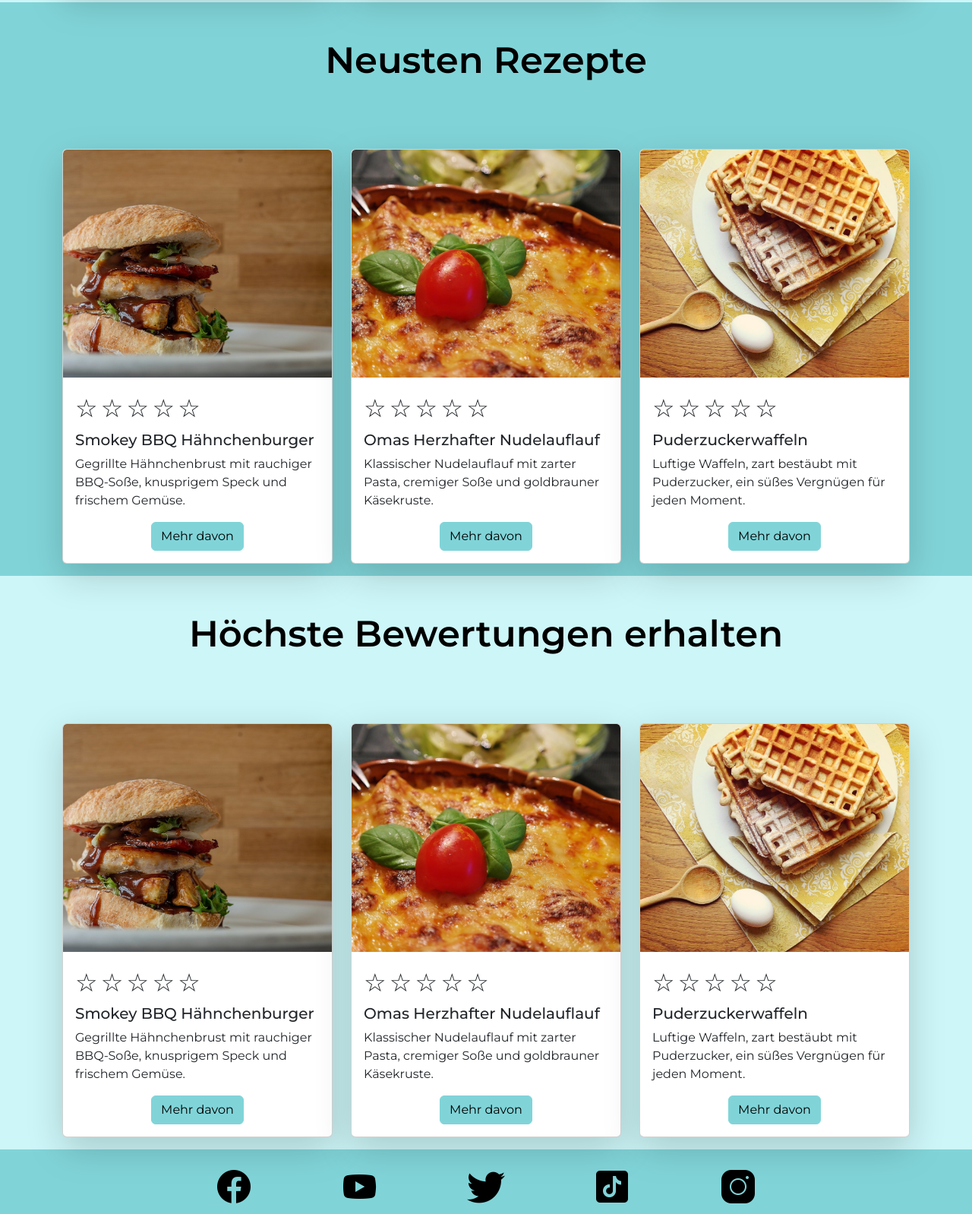
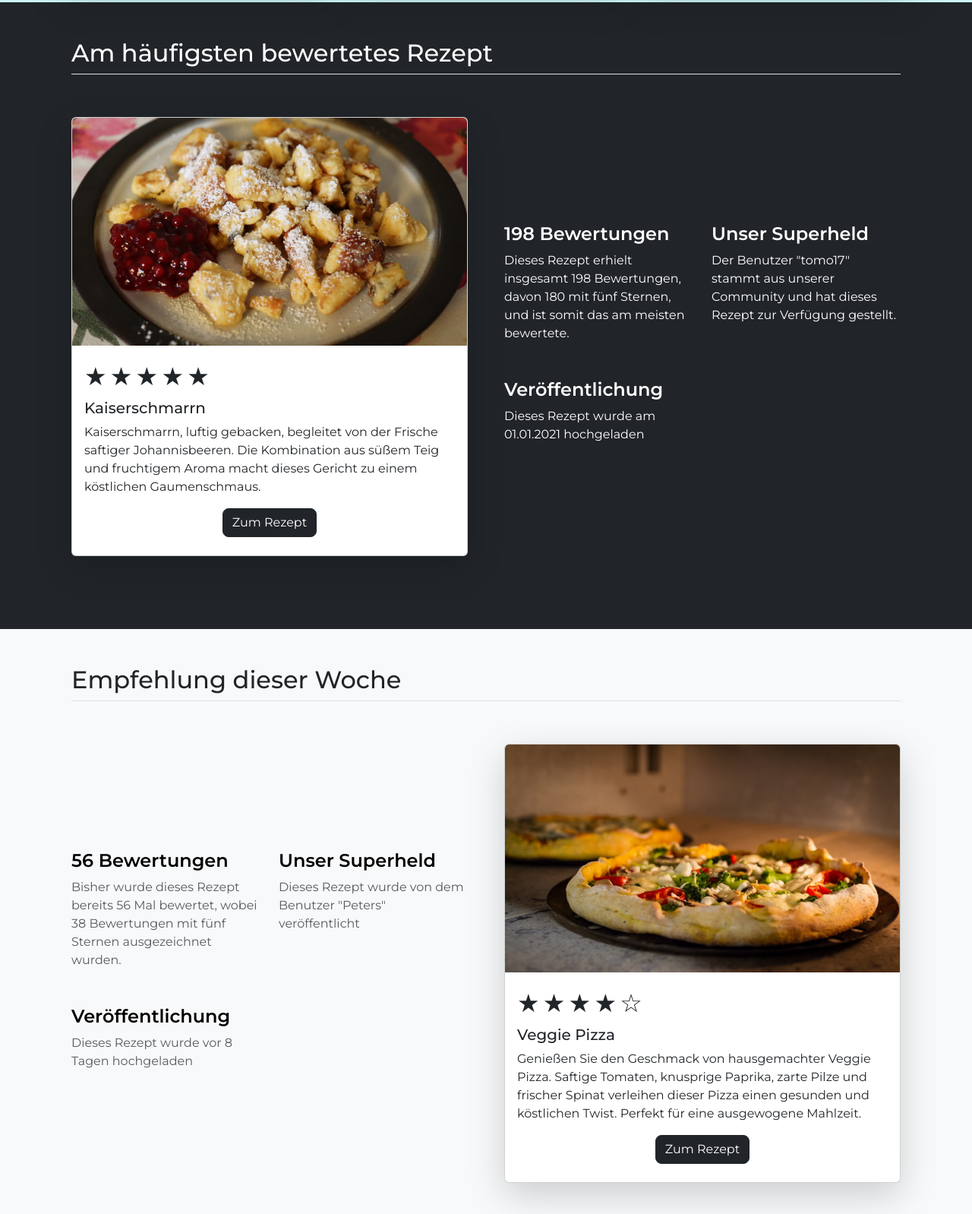
Before and after one commit to MXSinux/superLecker, a plain HTML site: page bewertung.html in a window 1280 px wide. Shown: the part 1726-3324 px from the top of the page at 76% size. Drawn offline with Linux system fonts and the light colour scheme.

Commit message:
Bewertung html wurde verbessert

```diff
--- a/bewertung.html
+++ b/bewertung.html
@@ -5,7 +5,7 @@
     <meta charset="UTF-8">
     <meta http-equiv="X-UA-Compatible" content="IE=edge">
     <meta name="viewport" content="width=device-width, initial-scale=1.0">
-    <title>superLecker</title>
+    <title>Rezepte von Superhelden für Superhelden</title>
     <link rel="stylesheet" href="./assets/css/bootstrap.css">
     <link rel="stylesheet" href="./assets/css/remixicon.css">
     <link rel="stylesheet" href="./assets/css/style.css">
@@ -157,60 +157,56 @@
         </div>
       </div>
 
-      <div class="bg-primary">
-        <div class="container">
-          <div class="px-4 py-5  text-center">
-            <h1 class="display-5 fw-bold text-body-emphasis pb-3">Neusten Rezepte</h1>
-          </div>
-          <div class="row row-cols-1 row-cols-lg-3 align-items-stretch ">
-            <div class="col py-3">
-              <div class="card menu-item shadow-on-hover card-cover h-100 overflow-hidden rounded-xl shadow-lg " >
-                <img class="card-img-top" src="./assets/image/haehnchenburger.jpg" alt="Card image cap">
+      <!--https://getbootstrap.com/docs/5.3/examples/features/-->
+      <div class="text-bg-dark">
+        <!--https://getbootstrap.com/docs/5.3/examples/features/-->
+      <div class="container px-4 py-5">
+        <h2 class="pb-2 border-bottom">Am häufigsten bewertetes Rezept</h2>
+        <div class="row row-cols-1 row-cols-md-2 align-items-md-center g-5 py-5">
+          <div class="col d-flex flex-column align-items-start gap-2">
+            <div class="card menu-item shadow-on-hover card-cover h-100 overflow-hidden rounded-xl shadow-lg ">
+              <img class="card-img-top" src="./assets/image/kaiserschmarrn.jpg" alt="Card image cap">
               <div class="card-body d-flex flex-column">
-                  <span class="recipe-card" data-card-id="4">
-                    <span class="star star-size">&#9734;</span>
-                    <span class="star star-size">&#9734;</span>
-                    <span class="star star-size">&#9734;</span>
-                    <span class="star star-size">&#9734;</span>
-                    <span class="star star-size">&#9734;</span>
+                <span>
+                  <span class="star-size">&#9733;</span>
+                  <span class="star-size">&#9733;</span>
+                  <span class="star-size">&#9733;</span>
+                  <span class="star-size">&#9733;</span>
+                  <span class="star-size">&#9733;</span>
                 </span>
-                  <h5 class="mt-1 mb-2">Smokey BBQ Hähnchenburger</h5>
-                  <p class="card-text">Gegrillte Hähnchenbrust mit rauchiger BBQ-Soße, knusprigem Speck und frischem Gemüse.</p>
-                  <div class="text-center mt-auto justify-content-center"><a href="./hauptspeisen.html" class="btn btn-primary">Mehr davon</a></div>
+                <h5 class="mt-1 mb-2">Kaiserschmarrn</h5>
+                <p class="card-text">Kaiserschmarrn, luftig gebacken, begleitet von der Frische saftiger Johannisbeeren. Die Kombination aus süßem Teig und fruchtigem Aroma macht dieses Gericht zu einem köstlichen Gaumenschmaus.</p>
+                <div class="text-center mt-auto justify-content-center">
+                  <button class=" mb-2 btn rounded-3 btn-dark" type="button" data-bs-toggle="modal" data-bs-target="#staticBackdrop1">Zum Rezept</button>
                 </div>
               </div>
             </div>
-            <div class="col py-3">
-              <div class="card menu-item shadow-on-hover card-cover h-100 overflow-hidden rounded-xl shadow-lg ">
-                <img class="card-img-top" src="./assets/image/nudelauflauf.jpg" alt="Card image cap">
-                <div class="card-body d-flex flex-column">
-                  <span class="recipe-card" data-card-id="5">
-                    <span class="star star-size">&#9734;</span>
-                    <span class="star star-size">&#9734;</span>
-                    <span class="star star-size">&#9734;</span>
-                    <span class="star star-size">&#9734;</span>
-                    <span class="star star-size">&#9734;</span>
-                  </span>
-                  <h5 class="mt-1 mb-2">Omas Herzhafter Nudelauflauf</h5>
-                  <p class="card-text">Klassischer Nudelauflauf mit zarter Pasta, cremiger Soße und goldbrauner Käsekruste.</p>
-                  <div class="text-center mt-auto justify-content-center"><a href="./hauptspeisen.html" class="btn btn-primary">Mehr davon</a></div>
           </div>
+
+          <div class="col">
+            <div class="row row-cols-1 row-cols-sm-2 g-4">
+              <div class="col d-flex flex-column gap-2">
+                <div class="feature-icon-small d-inline-flex align-items-center justify-content-center text-bg-primary bg-gradient fs-4 rounded-3">
+
                 </div>
+                <h4 class="fw-semibold mb-0 ">198 Bewertungen</h4>
+                <p class="">Dieses Rezept erhielt insgesamt 198 Bewertungen, davon 180 mit fünf Sternen, und ist somit das am meisten bewertete.</p>
               </div>
-            <div class="col py-3">
-              <div class="card menu-item shadow-on-hover card-cover h-100 overflow-hidden rounded-xl shadow-lg ">
-                <img class="card-img-top" src="./assets/image/waffeln.jpg" alt="Card image cap">
-                <div class="card-body d-flex flex-column">
-                  <span class="recipe-card" data-card-id="6">
-                    <span class="star star-size">&#9734;</span>
-                    <span class="star star-size">&#9734;</span>
-                    <span class="star star-size">&#9734;</span>
-                    <span class="star star-size">&#9734;</span>
-                    <span class="star star-size">&#9734;</span>
-                  </span>
-                  <h5 class="mt-1 mb-2">Puderzuckerwaffeln</h5>
-                  <p class="card-text">Luftige Waffeln, zart bestäubt mit Puderzucker, ein süßes Vergnügen für jeden Moment.</p>
-                  <div class="text-center mt-auto justify-content-center"><a href="./nachtisch.html" class="btn btn-primary">Mehr davon</a></div>
+
+              <div class="col d-flex flex-column gap-2">
+                <div class="feature-icon-small d-inline-flex align-items-center justify-content-center text-bg-primary bg-gradient fs-4 rounded-3">
+
+                </div>
+                <h4 class="fw-semibold mb-0 ">Unser Superheld</h4>
+                <p class="">Der Benutzer "tomo17" stammt aus unserer Community und hat dieses Rezept zur Verfügung gestellt. </p>
+              </div>
+
+              <div class="col d-flex flex-column gap-2">
+                <div class="feature-icon-small d-inline-flex align-items-center justify-content-center text-bg-primary bg-gradient fs-4 rounded-3">
+
+                </div>
+                <h4 class="fw-semibold mb-0 ">Veröffentlichung</h4>
+                <p class="">Dieses Rezept wurde am 01.01.2021 hochgeladen</p>
               </div>
             </div>
           </div>
@@ -218,66 +214,110 @@
       </div>
       </div>
 
-      <div class="bg-secondary">
-        <div class="container">
-          <div class="px-4 py-5  text-center">
-            <h1 class="display-5 fw-bold text-body-emphasis pb-3">Höchste Bewertungen erhalten</h1>
+
+      <div class="bg-light">
+        <!--https://getbootstrap.com/docs/5.3/examples/features/-->
+        <div class="container px-4 py-5">
+          <h2 class="pb-2 border-bottom">Empfehlung dieser Woche</h2>
+          <div class="row row-cols-1 row-cols-md-2 align-items-md-center g-5 py-5">
+              <div class="col">
+                  <div class="row row-cols-1 row-cols-sm-2 g-4">
+                      <div class="col d-flex flex-column gap-2">
+                          <div class="feature-icon-small d-inline-flex align-items-center justify-content-center text-bg-primary bg-gradient fs-4 rounded-3">
                           </div>
-          <div class="row row-cols-1 row-cols-lg-3 align-items-stretch ">
-            <div class="col py-3">
-              <div class="card menu-item shadow-on-hover card-cover h-100 overflow-hidden rounded-xl shadow-lg " >
-                <img class="card-img-top" src="./assets/image/haehnchenburger.jpg" alt="Card image cap">
-                <div class="card-body d-flex flex-column">
-                  <span class="recipe-card" data-card-id="7">
-                    <span class="star star-size">&#9734;</span>
-                    <span class="star star-size">&#9734;</span>
-                    <span class="star star-size">&#9734;</span>
-                    <span class="star star-size">&#9734;</span>
-                    <span class="star star-size">&#9734;</span>
-                  </span>
-                  <h5 class="mt-1 mb-2">Smokey BBQ Hähnchenburger</h5>
-                  <p class="card-text">Gegrillte Hähnchenbrust mit rauchiger BBQ-Soße, knusprigem Speck und frischem Gemüse.</p>
-                  <div class="text-center mt-auto justify-content-center"><a href="./hauptspeisen.html" class="btn btn-primary">Mehr davon</a></div>
+                          <h4 class="fw-semibold mb-0 text-body-emphasis">56 Bewertungen</h4>
+                          <p class="text-body-secondary">Bisher wurde dieses Rezept bereits 56 Mal bewertet, wobei 38 Bewertungen mit fünf Sternen ausgezeichnet wurden.</p>
+                      </div>
+
+                      <div class="col d-flex flex-column gap-2">
+                          <div class="feature-icon-small d-inline-flex align-items-center justify-content-center text-bg-primary bg-gradient fs-4 rounded-3">
+                          </div>
+                          <h4 class="fw-semibold mb-0 text-body-emphasis">Unser Superheld</h4>
+                          <p class="text-body-secondary">Dieses Rezept wurde von dem Benutzer "Peters" veröffentlicht</p>
+                      </div>
+
+                      <div class="col d-flex flex-column gap-2">
+                          <div class="feature-icon-small d-inline-flex align-items-center justify-content-center text-bg-primary bg-gradient fs-4 rounded-3">
+                          </div>
+                          <h4 class="fw-semibold mb-0 text-body-emphasis">Veröffentlichung</h4>
+                          <p class="text-body-secondary">Dieses Rezept wurde vor 8 Tagen hochgeladen</p>
                       </div>
                   </div>
               </div>
-            <div class="col py-3">
+
+              <div class="col d-flex flex-column align-items-start gap-2">
                   <div class="card menu-item shadow-on-hover card-cover h-100 overflow-hidden rounded-xl shadow-lg ">
-                <img class="card-img-top" src="./assets/image/nudelauflauf.jpg" alt="Card image cap">
+                      <img class="card-img-top" src="./assets/image/pizza.jpg" alt="Card image cap">
                       <div class="card-body d-flex flex-column">
-                  <span class="recipe-card" data-card-id="8">
-                    <span class="star star-size">&#9734;</span>
-                    <span class="star star-size">&#9734;</span>
-                    <span class="star star-size">&#9734;</span>
-                    <span class="star star-size">&#9734;</span>
-                    <span class="star star-size">&#9734;</span>
+                          <span>
+                              <span class="star-size">&#9733;</span>
+                              <span class="star-size">&#9733;</span>
+                              <span class="star-size">&#9733;</span>
+                              <span class="star-size">&#9733;</span>
+                              <span class="star-size">&#9734;</span>
                           </span>
-                  <h5 class="mt-1 mb-2">Omas Herzhafter Nudelauflauf</h5>
-                  <p class="card-text">Klassischer Nudelauflauf mit zarter Pasta, cremiger Soße und goldbrauner Käsekruste.</p>
-                  <div class="text-center mt-auto justify-content-center"><a href="./hauptspeisen.html" class="btn btn-primary">Mehr davon</a></div>
-                </div>
-            </div>
-            </div>
-            <div class="col py-3">
-              <div class="card menu-item shadow-on-hover card-cover h-100 overflow-hidden rounded-xl shadow-lg ">
-                <img class="card-img-top" src="./assets/image/waffeln.jpg" alt="Card image cap">
-                <div class="card-body d-flex flex-column">
-                  <span class="recipe-card" data-card-id="9">
-                    <span class="star star-size">&#9734;</span>
-                    <span class="star star-size">&#9734;</span>
-                    <span class="star star-size">&#9734;</span>
-                    <span class="star star-size">&#9734;</span>
-                    <span class="star star-size">&#9734;</span>
-                  </span>
-                  <h5 class="mt-1 mb-2">Puderzuckerwaffeln</h5>
-                  <p class="card-text">Luftige Waffeln, zart bestäubt mit Puderzucker, ein süßes Vergnügen für jeden Moment.</p>
-                  <div class="text-center mt-auto justify-content-center"><a href="./nachtisch.html" class="btn btn-primary">Mehr davon</a></div>
+                          <h5 class="mt-1 mb-2">Veggie Pizza</h5>
+                          <p class="card-text">Genießen Sie den Geschmack von hausgemachter Veggie Pizza. Saftige Tomaten, knusprige Paprika, zarte Pilze und frischer Spinat verleihen dieser Pizza einen gesunden und köstlichen Twist. Perfekt für eine ausgewogene Mahlzeit.</p>
+                          <div class="text-center mt-auto justify-content-center">
+                              <button class=" mb-2 btn rounded-3 btn-dark" type="button" data-bs-toggle="modal" data-bs-target="#staticBackdrop2">Zum Rezept</button>
                           </div>
                       </div>
                   </div>
               </div>
           </div>
       </div>
+
+
+
+       <!--https://getbootstrap.com/docs/5.2/components/modal/-->
+        <div class="modal fade" id="staticBackdrop1" data-bs-backdrop="static" data-bs-keyboard="false" tabindex="-1" aria-labelledby="staticBackdropLabel" aria-hidden="true">
+          <div class="modal-dialog">
+            <div class="modal-content">
+              <div class="modal-header">
+                <h1 class="modal-title fs-5" id="staticBackdropLabel">Kaiserschmarrn</h1>
+                <button type="button" class="btn-close" data-bs-dismiss="modal" aria-label="Close"></button>
+              </div>
+              <div class="modal-body">
+                <h5>Zutaten</h5>
+                <p>Rezept für 2 Personen: drei Eier, 150 g Mehl, 250 ml Milch, zwei Esslöffel Zucker, eine Prise Salz, 100 g frische Johannisbeeren und einen halben Teelöffel Vanilleextrakt.</p>
+                <h5>Zubereitung</h5>
+                <p>Die Eier trennen, das Eiweiß steif schlagen. Aus Eigelb, Mehl, Milch, Zucker, Salz und Vanille einen glatten Teig rühren. Den Eischnee vorsichtig unterheben. Den Teig in einer Pfanne goldbraun braten, die gewaschenen Johannisbeeren hinzufügen und kurz schmoren lassen. Den Schmarrn in Stücke zerteilen und servieren.</p>
+                <h5>Hinweise</h5>
+                <p>Die angegebene Menge ergibt 2 Portionen. Wenden Sie den Teig in der Pfanne nur einmal, um die luftige Konsistenz zu erhalten. Servieren Sie den Kaiserschmarrn mit Puderzucker bestreut, Johannisbeeren und vielleicht einer Kugel Vanilleeis für eine erfrischende Note.</p>
+              </div>
+              <div class="modal-footer">
+                <button type="button" class="btn btn-secondary" data-bs-dismiss="modal">Schließen</button>
+              </div>
+            </div>
+          </div>
+        </div>
+
+        <!--https://getbootstrap.com/docs/5.2/components/modal/-->
+        <div class="modal fade" id="staticBackdrop2" data-bs-backdrop="static" data-bs-keyboard="false" tabindex="-1" aria-labelledby="staticBackdropLabe" aria-hidden="true">
+          <div class="modal-dialog">
+            <div class="modal-content">
+              <div class="modal-header">
+                <h1 class="modal-title fs-5" id="staticBackdropLabe">Veggie Pizza</h1>
+                <button type="button" class="btn-close" data-bs-dismiss="modal" aria-label="Close"></button>
+              </div>
+              <div class="modal-body">
+                <h5>Zutaten</h5>
+                <p>Für diese köstliche Veggie Pizza benötigen Sie 1 Pizzateig (selbstgemacht oder gekauft), 1/2 Tasse Tomatensauce, 1 Tasse geriebenen Mozzarella-Käse, 1/2 rote Paprika (in Streifen geschnitten), 1/2 grüne Paprika (in Streifen geschnitten), 1/2 Tasse Pilzscheiben (z.B. Champignons), einen Handvoll frischen Spinat, 1/2 rote Zwiebel (in dünnen Ringen), eine Prise Salz und Pfeffer, eine Prise getrocknetes Oregano sowie Olivenöl.</p>
+                <h5>Zubereitung</h5>
+                <p>Den Pizzateig ausrollen und auf ein Backblech legen. Anschließend die Tomatensauce gleichmäßig auf dem Teig verteilen. Mit der Hälfte des geriebenen Mozzarella-Käses bestreuen. Die Paprikastreifen, Pilzscheiben, Spinat und Zwiebelringe auf der Pizza verteilen. Danach den restlichen Mozzarella-Käse darüber streuen. Die Pizza mit einer Prise Salz, Pfeffer und getrocknetem Oregano würzen. Einen Hauch Olivenöl über die Pizza geben. Im vorgeheizten Ofen bei 200°C (392°F) etwa 15-20 Minuten backen, bis der Käse geschmolzen und der Teig goldbraun ist.</p>
+                <h5>Hinweise</h5>
+                <p>Experimentieren Sie gerne mit anderen Gemüsesorten und Käsesorten nach Ihrem Geschmack. Servieren Sie die Veggie Pizza als Hauptgericht oder in mundgerechten Stücken als leckere Vorspeise</p>
+              </div>
+              <div class="modal-footer">
+                <button type="button" class="btn btn-secondary" data-bs-dismiss="modal">Schließen</button>
+              </div>
+            </div>
+          </div>
+        </div>
+
+
+
+
 
 
 
```
Also changed, not shown: anmelden.html (+1 -1 lines), creator.html (+1 -1 lines), hauptspeisen.html (+1 -1 lines), impressum.html (+1 -1 lines), index.html (+1 -1 lines), nachtisch.html (+1 -1 lines), ranking.html (deleted, +0 -116 lines), rezepte.html (deleted, +0 -73 lines), vorspeisen.html (+1 -1 lines), assets/image/kaiserschmarrn.jpg (added), assets/image/pizza.jpg (added), assets/image/quellen.txt. Lines whose indentation alone changed are shown as unchanged.
